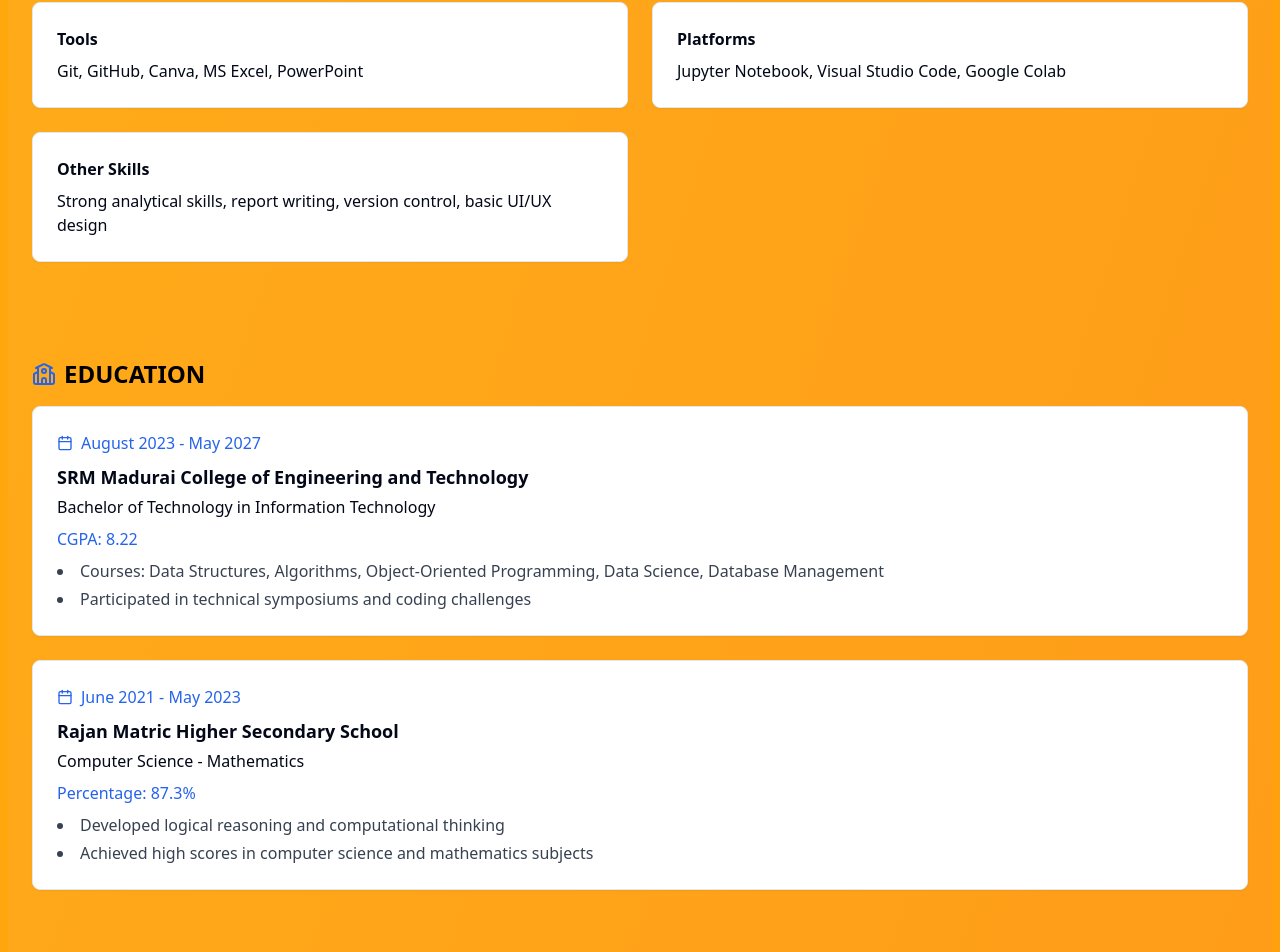
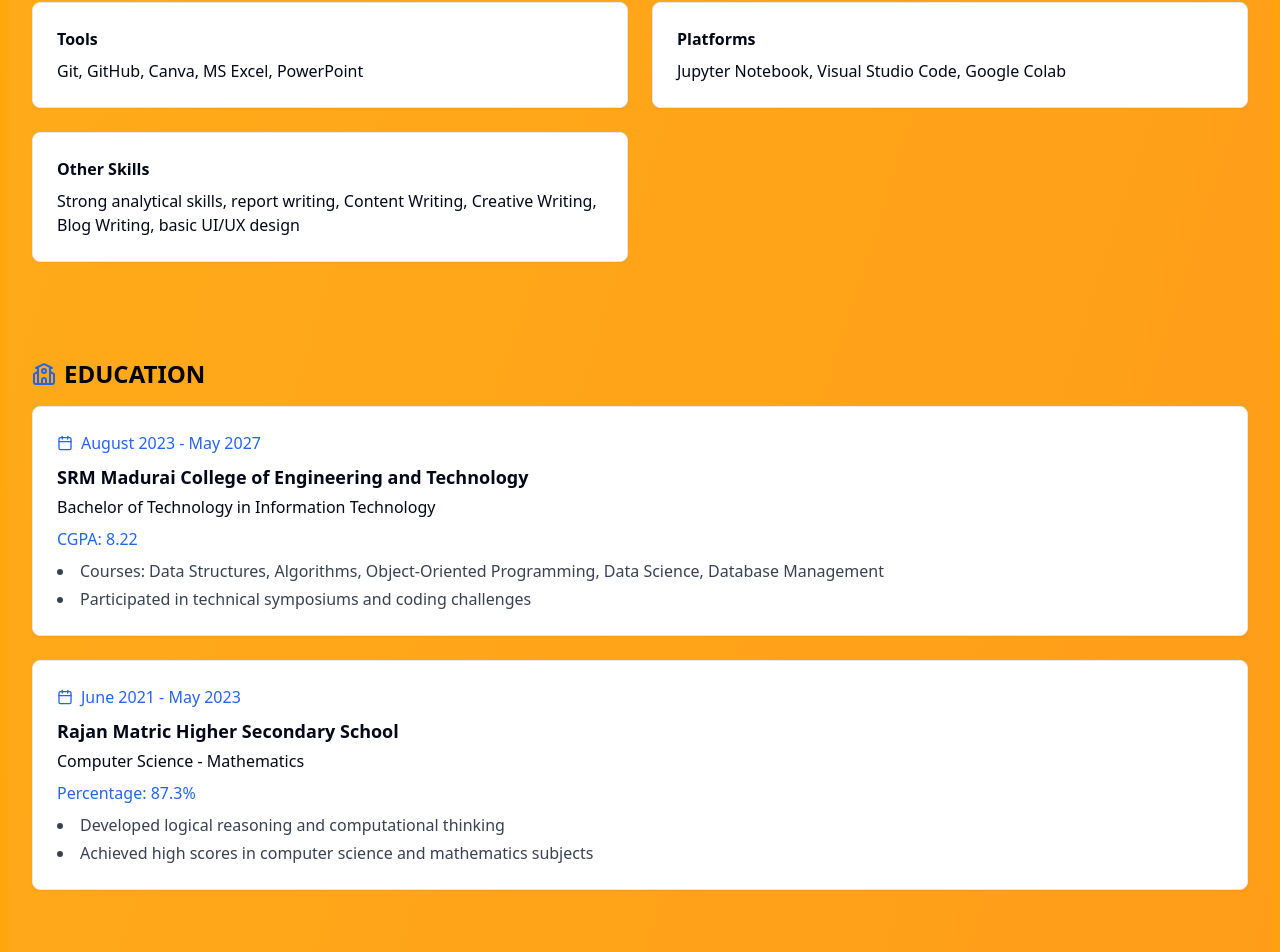
Before and after one commit to Pradesha3112/Portfolio-, a React (Vite) app: page / in a window 1280 px wide. Shown: the part 1074-2026 px from the top of the page. Built offline with nearby package versions, Linux system fonts and the light colour scheme.

Commit message:
Add content writing skills
Update skills section with content writing skills.

```diff
--- a/src/pages/Index.tsx
+++ b/src/pages/Index.tsx
@@ -1,4 +1,3 @@
-
 import { Mail, Linkedin, Github, Code, BookOpen, Award, School, Calendar, Briefcase, QrCode } from "lucide-react";
 import { Card } from "@/components/ui/card";
 import Logo from "@/components/Logo";
@@ -84,7 +83,7 @@ const Index = () => {
             </Card>
             <Card className="p-6">
               <h3 className="font-semibold mb-2">Other Skills</h3>
-              <p>Strong analytical skills, report writing, version control, basic UI/UX design</p>
+              <p>Strong analytical skills, report writing, Content Writing, Creative Writing, Blog Writing, basic UI/UX design</p>
             </Card>
           </div>
         </section>
```
